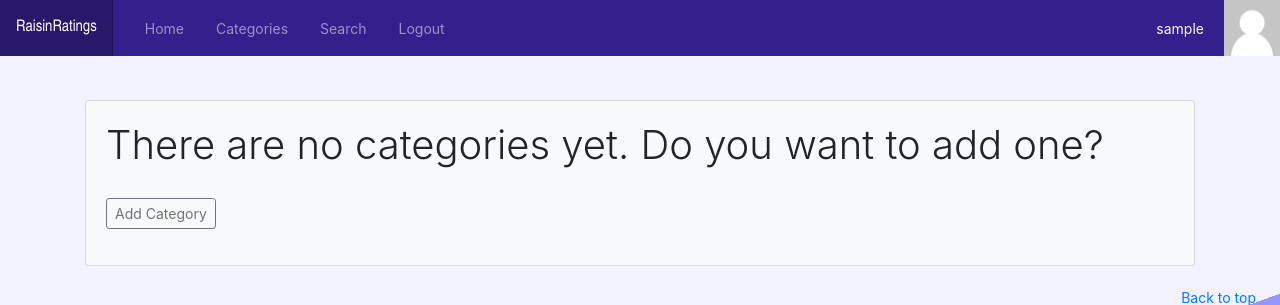
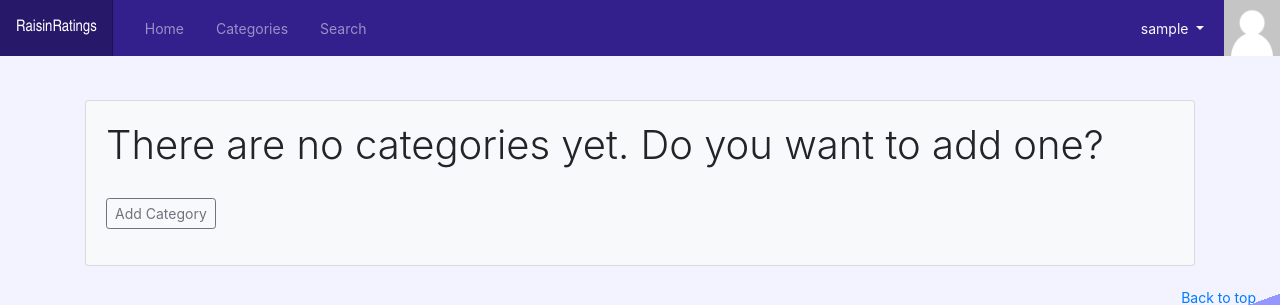
Before and after one commit to rorybhunter/WAD2_Group_2E, a Django app: page /RaisinRatings/add_movie/ in a window 1280 px wide. Shown: the top 305 px of the page. Run offline with Django 4.2, Linux system fonts and the light colour scheme; the visitor is signed in with stand-in values (Sample User, id 1); data comes from the database, SQL or seed files in the repository; data that the repository does not hold is empty; some libraries are stand-ins or nearby versions.

Commit message:
minor tweeks

```diff
--- a/RaisinRatings/views.py
+++ b/RaisinRatings/views.py
@@ -287,7 +287,7 @@ def edit_movie(request, movie_title_slug=""):
     movie.delete()
     return render(request, 'RaisinRatings/edit_movie.html', context_dict)
 
-@login_required
+
 def user_page(request, username):
     context_dir = {}
     user = User.objects.get(username=username)
--- a/templates/RaisinRatings/base.html
+++ b/templates/RaisinRatings/base.html
@@ -53,7 +53,6 @@
                         </li>
                         {% endif %}
                         {% if user.is_authenticated %}
-                        <li class="nav-item mx-2"><a class="nav-link" href="{% url 'RaisinRatings:logout' %}">Logout</a></li>
                         {% else %}
                         <li class="nav-item mx-2"><a class="nav-link" href="{% url 'RaisinRatings:login' %}">Login</a></li>
                         <li class="nav-item mx-2"><a class="nav-link" href="{% url 'RaisinRatings:register' %}">Sign Up</a></li>
@@ -61,8 +60,15 @@
                     </ul>
 
                     {% if user.is_authenticated %}
-                        <div class="nav-item ml-2 mr-1">
-                            <a href="{% url 'RaisinRatings:user_page' user.username %}" class="nav-link m-auto text-light" style="float:right;">{{ request.user }}</a>
+                    <div class="nav-item dropdown ml-2 mr-1">
+                        <a class="nav-link dropdown-toggle m-auto text-light" href="#" id="userDropdown" role="button" data-toggle="dropdown" aria-haspopup="true" aria-expanded="false"
+                            href="{% url 'RaisinRatings:user_page' user.username %}" style="float:right;">
+                            {{ request.user }}
+                        </a>
+                        <div class="dropdown-menu" aria-labelledby="userDropdown">
+                            <a class="dropdown-item" href="{% url 'RaisinRatings:user_page' user.username %}">View Profile</a>
+                            <a class="dropdown-item" href="{% url 'RaisinRatings:logout' %}">Log Out</a>
+                        </div>
                     </div>
                     <div style="width: 3.5rem; height:3.5rem; overflow:hidden">
                         <a href="{% url 'RaisinRatings:user_page' user.username %}">
@@ -77,7 +83,7 @@
                     <div class="nav-item ml-2 mr-1">
                         <p class="nav-link m-auto text-light" style="float:right;">Anonymous</p>
                     </div>
-                        <img style="width: 3.5rem; height:3.5rem; overflow: clip;"src="{% static 'images/default_profile/default.png' %}" />
+                        <img style="width: 3.5rem; height:3.5rem; overflow: clip;" src="{% static 'images/default_profile/default.png' %}" />
                     {% endif %}
                 </div>
             </nav>
```
Lines whose indentation alone changed are shown as unchanged.
